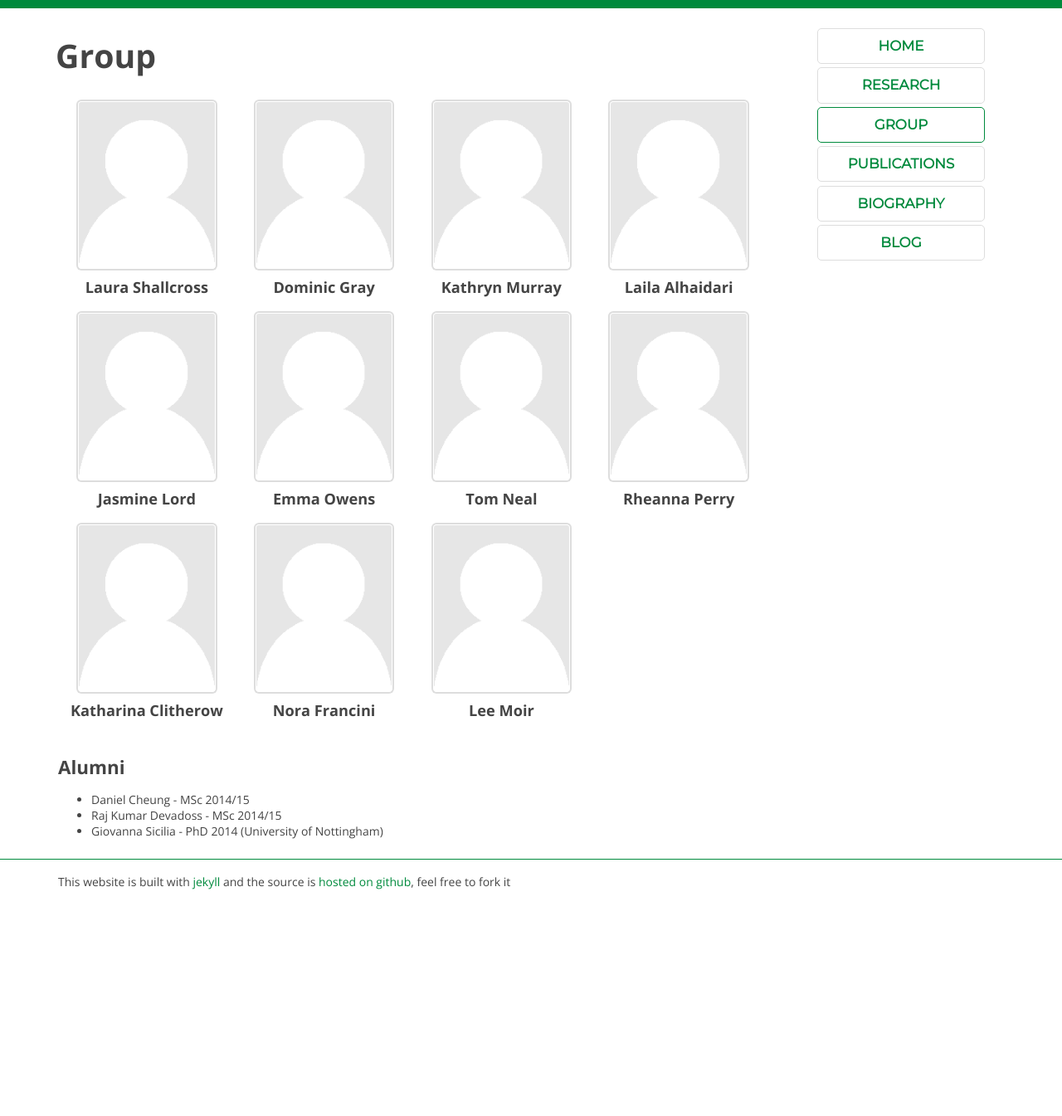
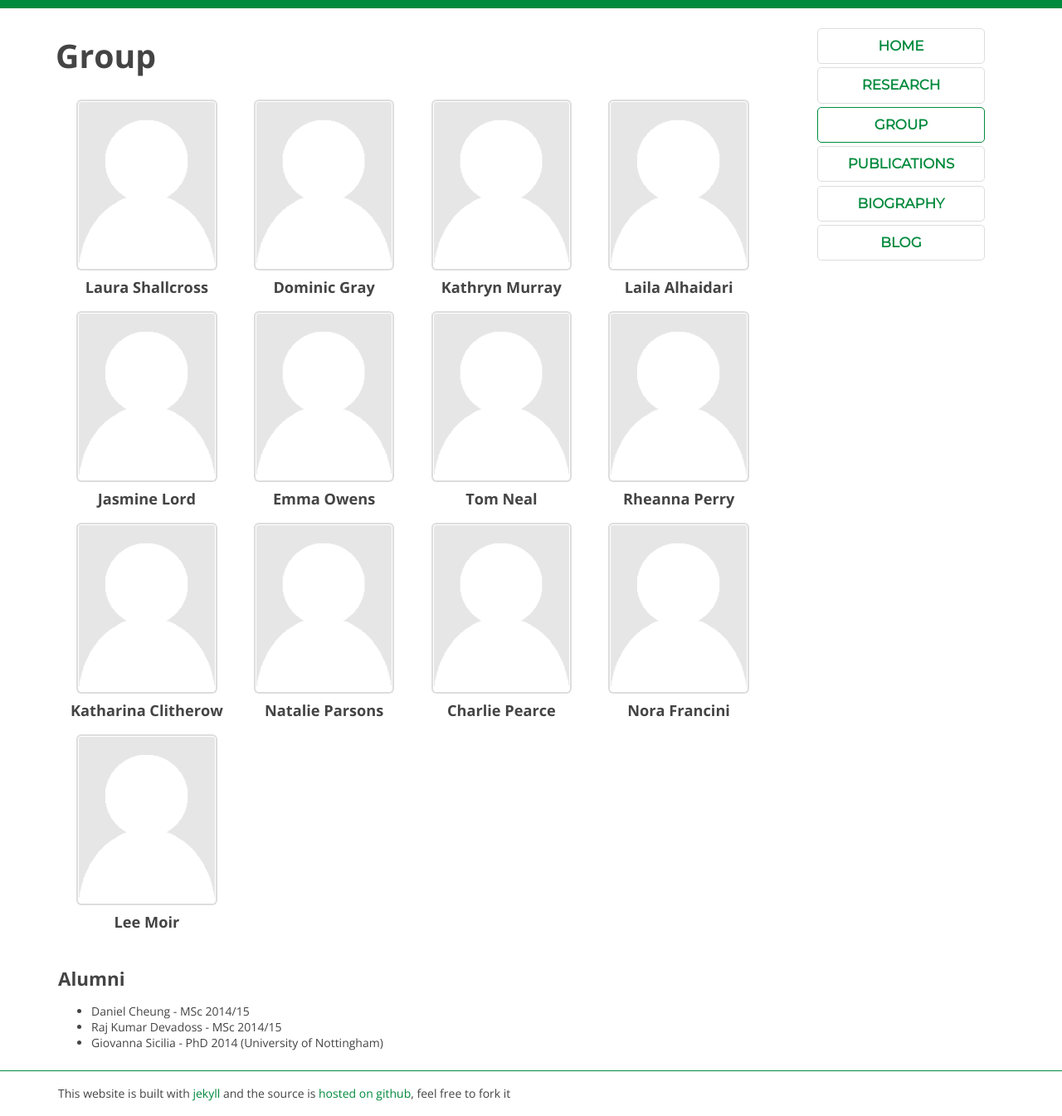
Before and after one commit to sebspain/sebspain.github.io, a Jekyll site: the page group/index.html, which Jekyll copies as it is, in a window 1280 px wide. Shown: the whole page at 83% size. Built offline with Jekyll 4.4.1, drawn with Linux system fonts in a browser that asks for light colours; Markdown is read by kramdown in place of the engine named in the settings; before the commit the page ends 1089 px from its top, so only the background shows below that.

Commit message:
MChems added

```diff
--- a/group/index.html
+++ b/group/index.html
@@ -92,6 +92,14 @@
            <div class="no-gutters unit w-1-4">
                <a href="profiles/Katharina_Clitherow.html"><img class="gallery" src="profiles/img/placeholder.png" alt="Picture of Student"></a>
                <h3 class="profile">Katharina Clitherow</h3>
+           </div>
+           <div class="no-gutters unit w-1-4">
+               <a href="profiles/Katharina_Clitherow.html"><img class="gallery" src="profiles/img/placeholder.png" alt="Picture of Student"></a>
+               <h3 class="profile">Natalie Parsons</h3>
+           </div>
+           <div class="no-gutters unit w-1-4">
+               <a href="profiles/Katharina_Clitherow.html"><img class="gallery" src="profiles/img/placeholder.png" alt="Picture of Student"></a>
+               <h3 class="profile">Charlie Pearce</h3>
            </div>
            <div class="no-gutters unit w-1-4">
             <a href="profiles/Nora_Francini.html"><img class="gallery" src="profiles/img/placeholder.png" alt="Picture of Student"></a>
```
